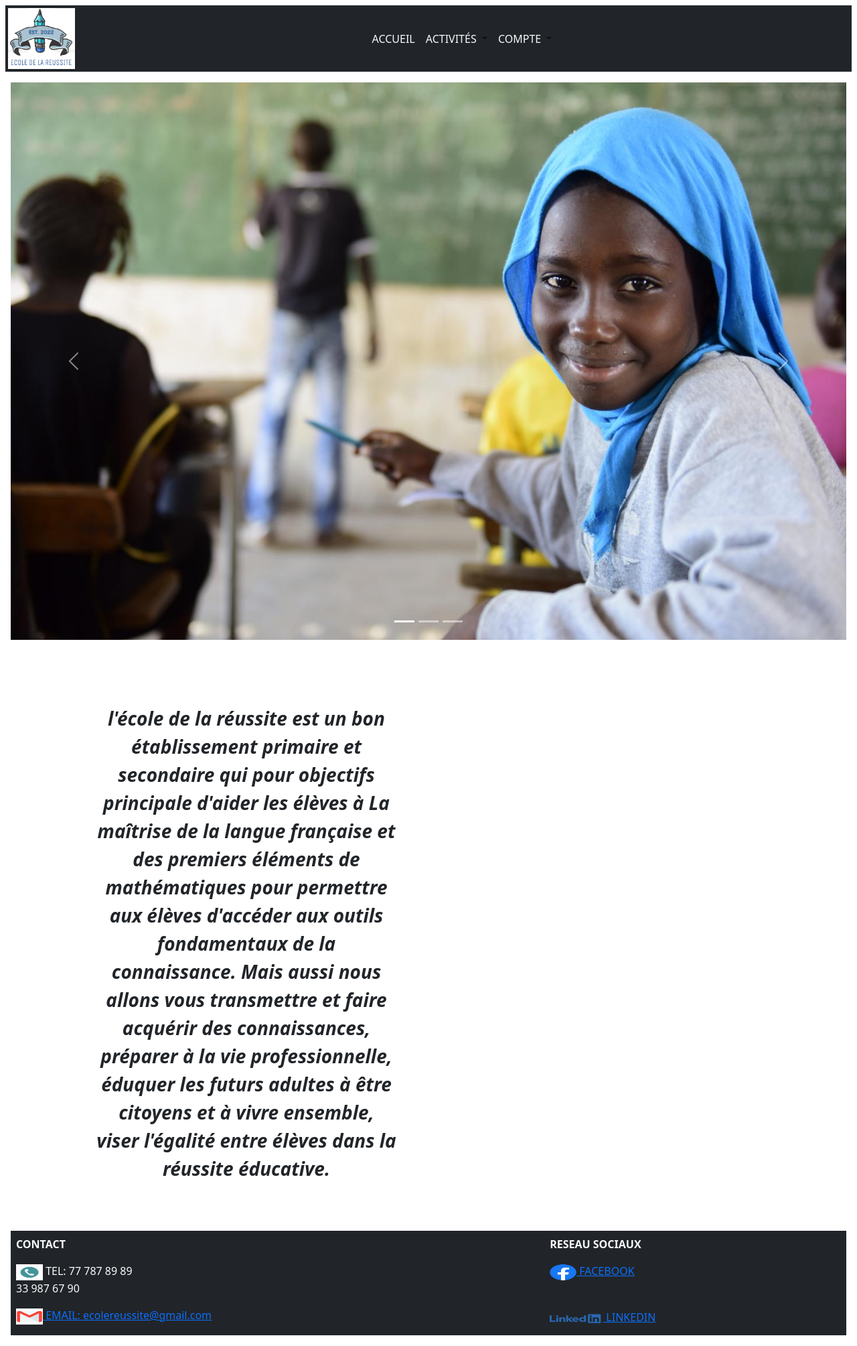
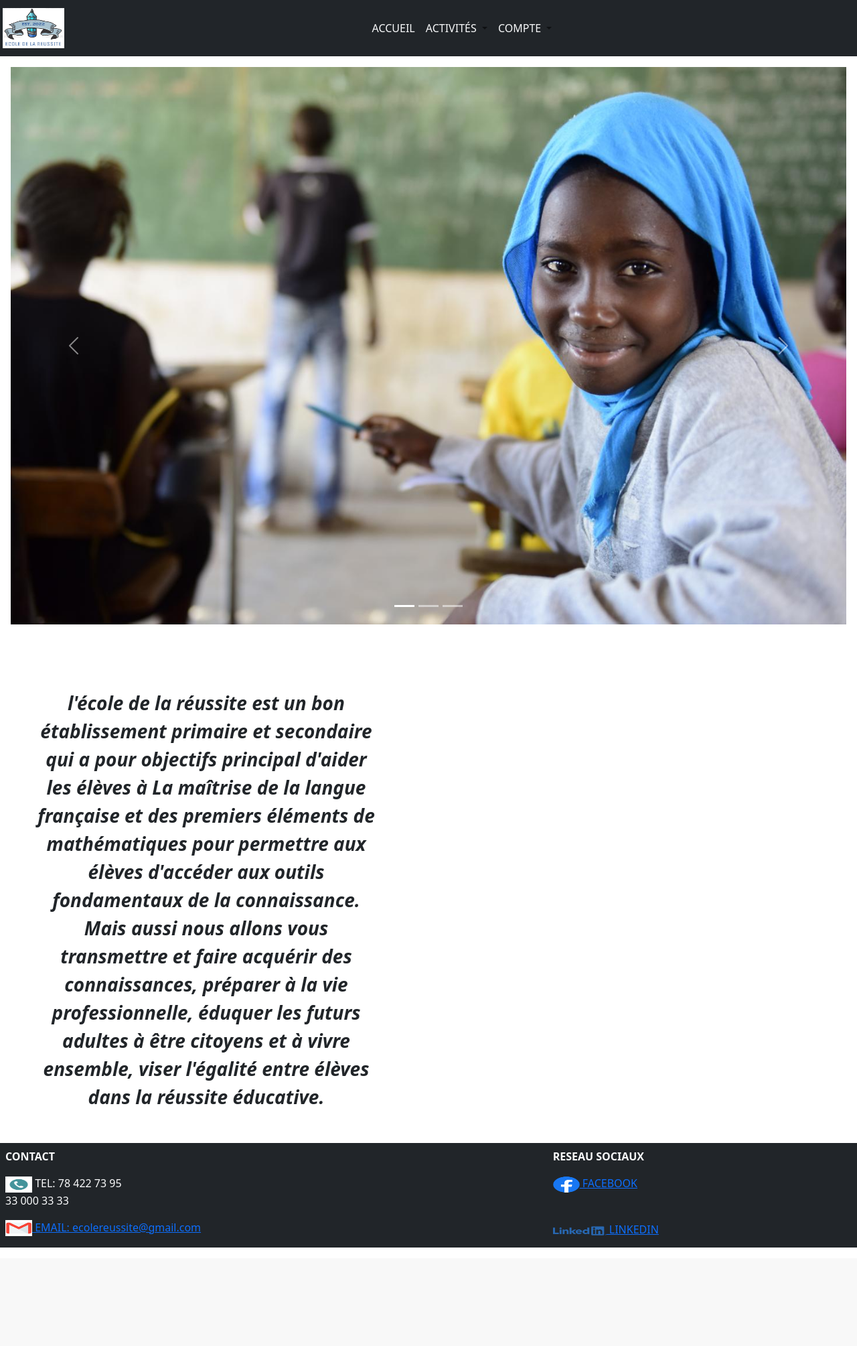
Before and after one commit to Abdoul-Lelou/Ecole_reussite, a PHP site: page /pages/accueil.php in a window 1280 px wide. Shown: the whole page at 67% size. After the commit the page ends 1862 px from the top, so only its background shows below. Run offline with PHP 8.4, Linux system fonts and the light colour scheme.

Commit message:
page accueil navbar footer 3commit

```diff
--- a/pages/accueil.php
+++ b/pages/accueil.php
@@ -83,14 +83,16 @@
 
         </div> -->
     </main>
-    <div class="mt-5 d-flex justify-content-center" style=" width: 50%;">
+    <div class="row mt-5 d-flex justify-content-center" style=" width: 50%;">
+    <article class="col-md-12">
         <h1 class="text-info text-center m-5">  </h1>
-        <p class="text-center fs-3 m-5"><strong> <i> l'école de la réussite est un bon établissement primaire et secondaire qui pour objectifs principale
+        <p class="text-center fs-3 m-5"><strong> <i> l'école de la réussite est un bon établissement primaire et secondaire qui a pour objectifs principal
                     d'aider les élèves à La maîtrise de la langue française et des premiers éléments de mathématiques
                     pour permettre aux élèves d'accéder aux outils fondamentaux de la
                     connaissance. Mais aussi nous allons vous transmettre et faire acquérir
                     des connaissances, préparer à la vie professionnelle, éduquer les futurs adultes à être
                     citoyens et à vivre ensemble, viser l'égalité entre élèves dans la réussite éducative.</i></strong></p>
+    </article>
     </div>
     <footer>
         <?php
--- a/pages/footer.php
+++ b/pages/footer.php
@@ -10,7 +10,7 @@
     <title>Document</title>
 </head>
 <body>
-    <div class="mt-4 bg-dark m-3 border-0 ">
+    <div class=" bg-dark border-0 ">
 <table class="table text-light border-0">
 
   <tr>
@@ -21,8 +21,8 @@
 
 
   <tr>
-    <td class="border-0"> <img src="../img/tel.jpg" alt="" width="40" height="24"> TEL: 77 787 89 89
-      <br> 33 987 67 90</td>
+    <td class="border-0"> <img src="../img/tel.jpg" alt="" width="40" height="24"> TEL: 78 422 73 95
+      <br> 33 000 33 33</td>
       <td class="border-0"> <a href=""><img src="../img/logo-facebook.png" alt="" width="40" height="24"> FACEBOOK</td></a>
 
   </tr>
--- a/pages/navbar.php
+++ b/pages/navbar.php
@@ -10,8 +10,8 @@
     <title>page d'accueil</title>
 </head>
 <body>
-<nav class="navbar navbar-expand-lg navbar-light bg-dark p-1 m-2">
-    <img src="../img/ecole_reussite.png" alt="" width="100">
+<nav class="navbar navbar-expand-lg navbar-light bg-dark ">
+    <img class="m-1" src="../img/ecole_reussite.png" width="100" height="60">
   <div class="container-fluid d-flex justify-content-center text-light">
 <div class="d-flex justify-content-center">
     <button class="navbar-toggler" type="button" data-bs-toggle="collapse" data-bs-target="#navbarNavDropdown" aria-controls="navbarNavDropdown" aria-expanded="false" aria-label="Toggle navigation">
```
